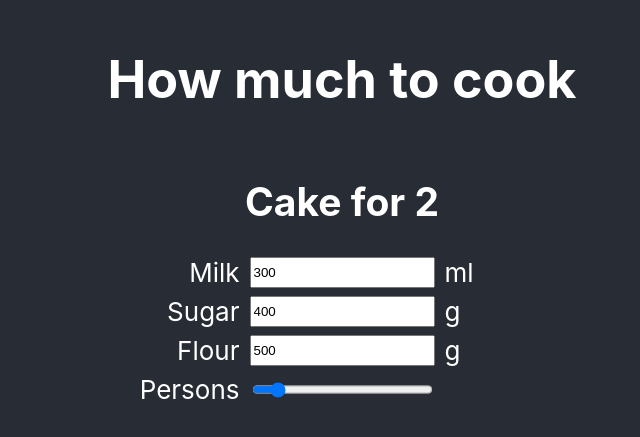
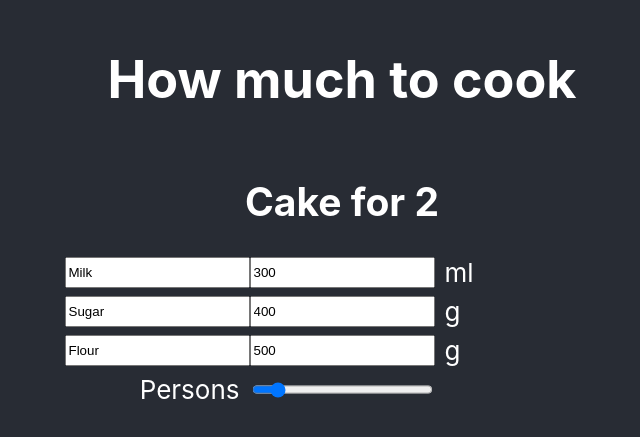
Before and after one commit to kateGalich/cookcalc, a React (Create React App) app: page / in a window 1280 px wide. Shown: the part 191-628 px from the top of the page, without its empty margins (298-938 px from the left). Built offline with nearby package versions, Linux system fonts and the light colour scheme.

Commit message:
editing ingredients name

```diff
--- a/src/App.js
+++ b/src/App.js
@@ -12,6 +12,17 @@ function App(props) {
         parts: oldRecipe.parts.map(x => ({ ...x })),
       };
       newRecepi.parts[index].amount = amount;
+      return newRecepi;
+    });
+  }
+
+  function setPartName(name, index) {
+    setRecipe(oldRecipe => {
+      let newRecepi = {
+        ...oldRecipe,
+        parts: oldRecipe.parts.map(x => ({ ...x })),
+      };
+      newRecepi.parts[index].name = name;
       return newRecepi;
     });
   }
@@ -32,7 +43,12 @@ function App(props) {
 
   let parts = recipe.parts.map((p, index) =>
     <Fragment key={index}>
-      <label htmlFor='part1'>{p.name}</label>
+      <input
+        type='text'
+        id='part1'
+        value={p.name}
+        onChange={e => setPartName(e.target.value, index)}>
+      </input>
       <input
         type="number"
         id="part1"
```
